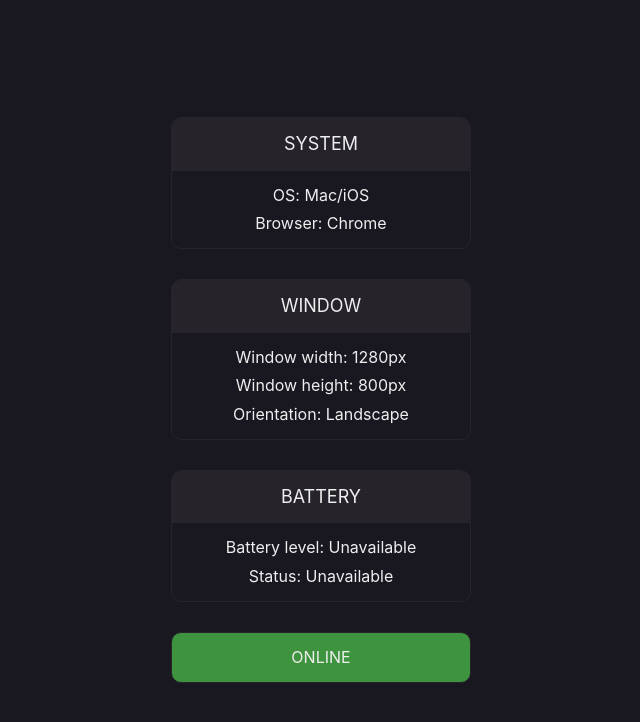
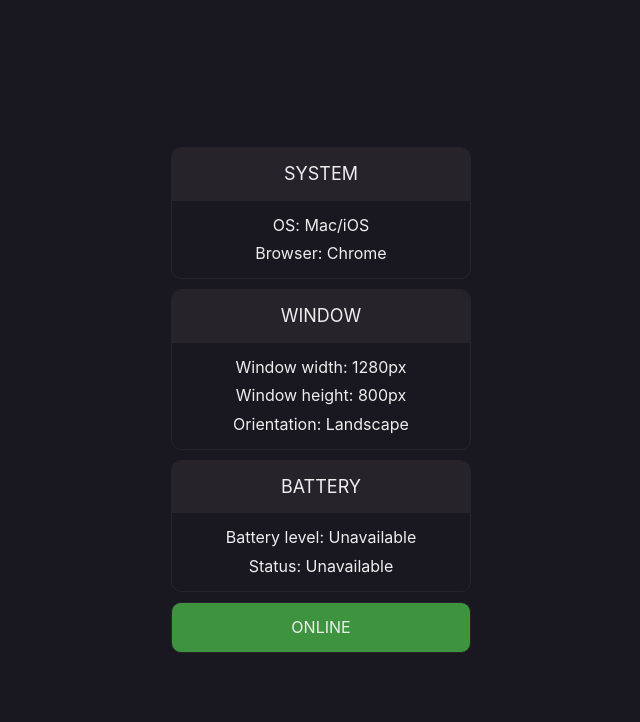
Before and after one commit to stefanoturcarelli/client-detection, a plain HTML site: page index.html in a window 1280 px wide. Shown: the whole page, without its empty margins (319-959 px from the left). Drawn offline with Linux system fonts and the light colour scheme.

Commit message:
Update vh to dvh units

```diff
--- a/assets/style/index.css
+++ b/assets/style/index.css
@@ -121,7 +121,7 @@ p {
 }
 
 section {
-  height: 100vh;
+  height: 100dvh;
 }
 
 .container {
@@ -137,7 +137,7 @@ section {
 
 .flex-column {
   flex-direction: column;
-  gap: 30px;
+  gap: 1rem;
 }
 
 .box-head {
```
